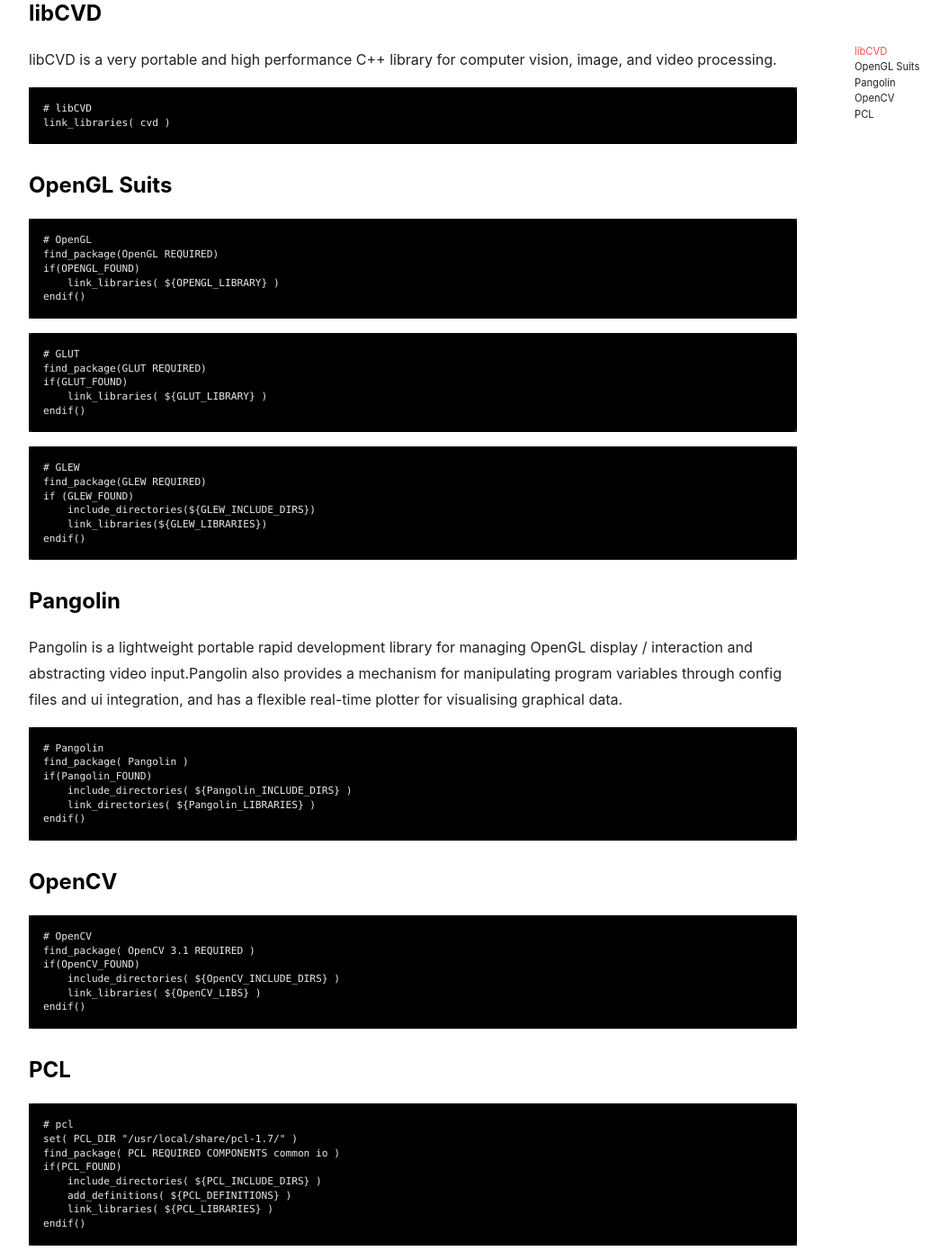
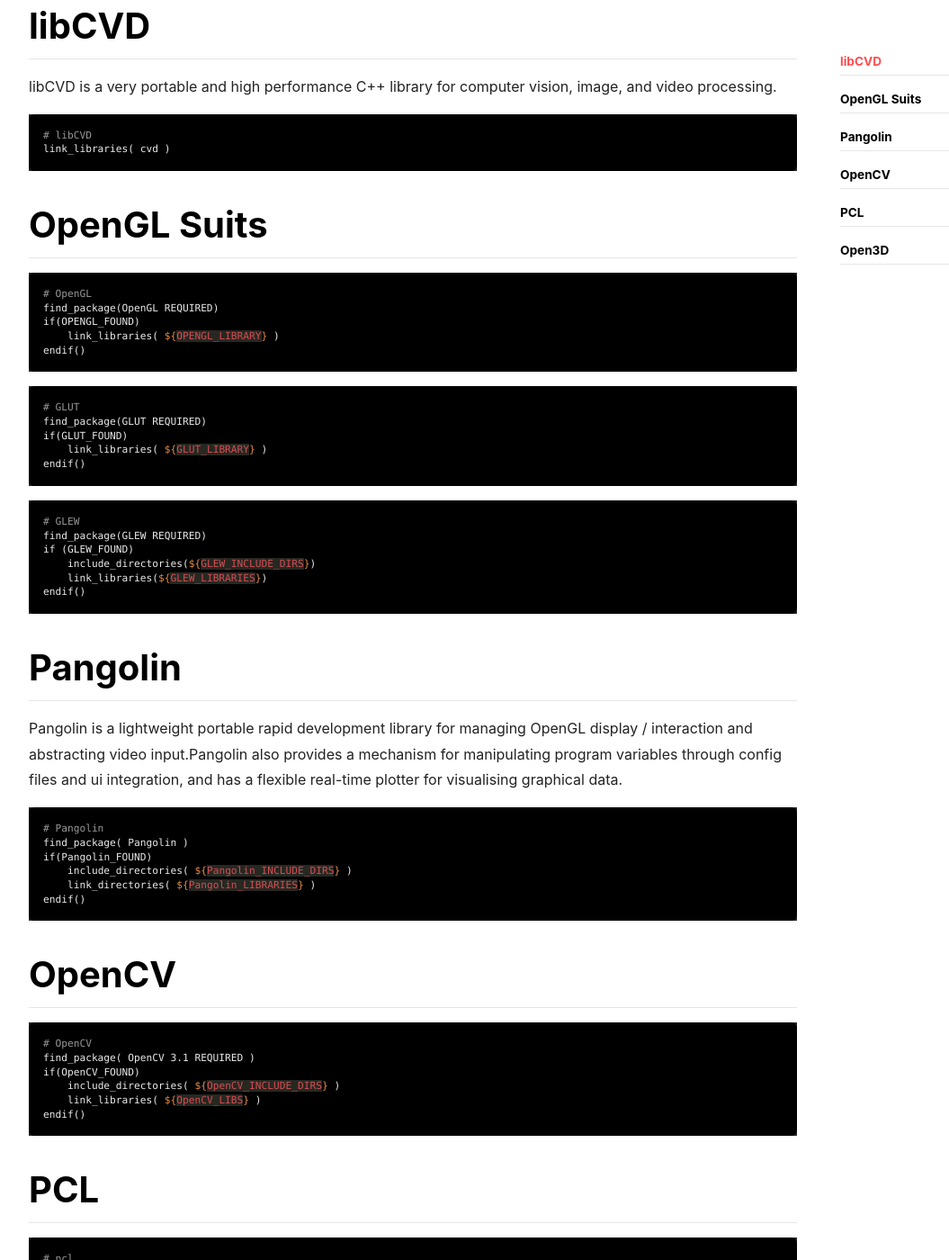
Before and after one commit to cggos/spatial-ai, a Jekyll site: the page built from _posts/cv/2017-08-24-computer-vision-libraries.md, in a window 1280 px wide and 1400 px high, scrolled down 279 px. Shown: the whole window at 90% size, without its empty margins (71-1126 px from the left). Built offline with Jekyll 4.4.1, drawn with Linux system fonts in a browser that asks for light colours; nearby versions of some CDN libraries; comment, search, counter and statistics services are not loaded; some of the changed text lies outside the part shown.

Commit message:
update _posts/cv/2017-08-24-computer-vision-libraries.md

````diff
--- a/_posts/cv/2017-08-24-computer-vision-libraries.md
+++ b/_posts/cv/2017-08-24-computer-vision-libraries.md
@@ -6,28 +6,34 @@
 key: computer-vision-libraries
 ---
 
-### libCVD
+# libCVD
+
 libCVD is a very portable and high performance C++ library for computer vision, image, and video processing.
-```
+
+```cmake
 # libCVD
 link_libraries( cvd )
 ```
-### OpenGL Suits
-```
+
+# OpenGL Suits
+
+```cmake
 # OpenGL
 find_package(OpenGL REQUIRED)
 if(OPENGL_FOUND)
     link_libraries( ${OPENGL_LIBRARY} )
 endif()
 ```
-```
+
+```cmake
 # GLUT
 find_package(GLUT REQUIRED)
 if(GLUT_FOUND)
     link_libraries( ${GLUT_LIBRARY} )
 endif()
 ```
-```
+
+```cmake
 # GLEW
 find_package(GLEW REQUIRED)
 if (GLEW_FOUND)
@@ -35,9 +41,12 @@
     link_libraries(${GLEW_LIBRARIES})
 endif()
 ```
-### Pangolin
+
+# Pangolin
+
 Pangolin is a lightweight portable rapid development library for managing OpenGL display / interaction and abstracting video input.Pangolin also provides a mechanism for manipulating program variables through config files and ui integration, and has a flexible real-time plotter for visualising graphical data.
-```
+
+```cmake
 # Pangolin
 find_package( Pangolin )
 if(Pangolin_FOUND)
@@ -45,8 +54,10 @@
     link_directories( ${Pangolin_LIBRARIES} )
 endif()
 ```
-### OpenCV
-```
+
+# OpenCV
+
+```cmake
 # OpenCV
 find_package( OpenCV 3.1 REQUIRED )
 if(OpenCV_FOUND)
@@ -54,8 +65,10 @@
     link_libraries( ${OpenCV_LIBS} )
 endif()
 ```
-### PCL
-```
+
+# PCL
+
+```cmake
 # pcl
 set( PCL_DIR "/usr/local/share/pcl-1.7/" )
 find_package( PCL REQUIRED COMPONENTS common io )
@@ -65,3 +78,18 @@
     link_libraries( ${PCL_LIBRARIES} )
 endif()
 ```
+
+# Open3D
+
+install
+
+```sh
+pip install open3d
+# or
+pip install -i https://pypi.doubanio.com/simple open3d
+# or
+conda install -c open3d-admin open3d
+
+# test
+python -c "import open3d as o3d"
+```
````
